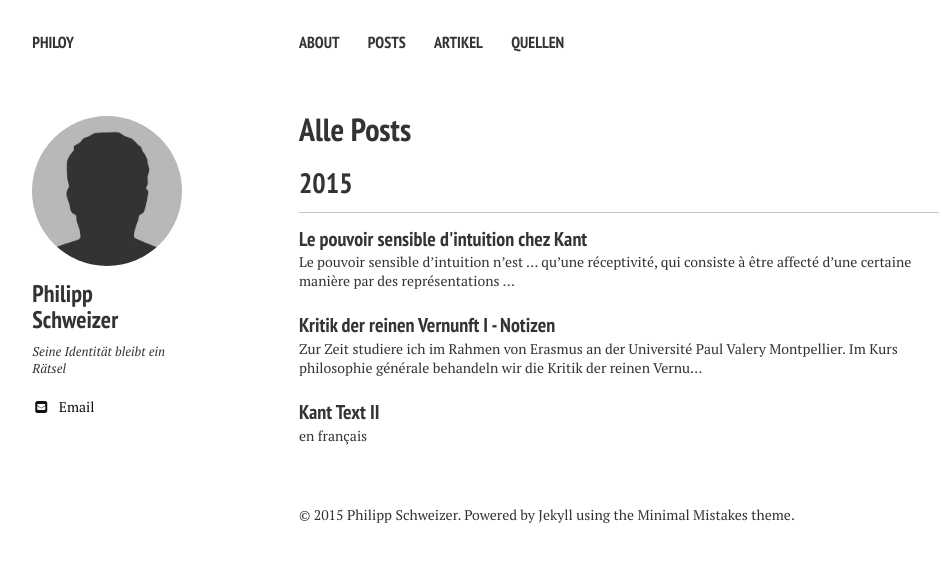
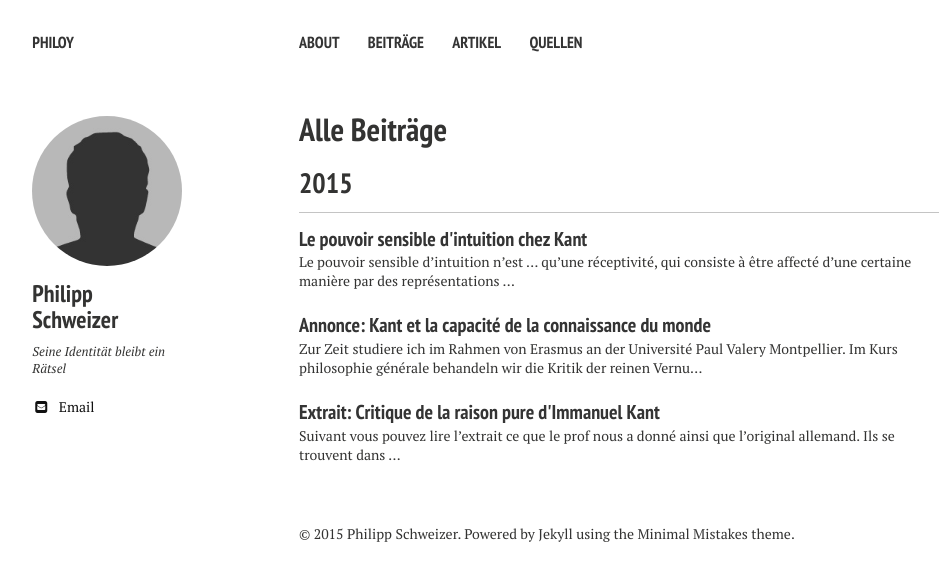
Before and after one commit to PhilippSchweizer/philosophy, a Jekyll site: the page built from posts/index.md, in a window 1280 px wide. Shown: the top 581 px of the page, without its empty margins (21-963 px from the left). Built offline with Jekyll 4.4.1, drawn with Linux system fonts in a browser that asks for light colours; nearby versions of some CDN libraries.

Commit message:
hoffentlich mehr klarheit in den überschriften und dateinamen

```diff
--- a/_data/navigation.yml
+++ b/_data/navigation.yml
@@ -3,7 +3,7 @@
 - title: About
   url: /about/
 
-- title: Posts
+- title: Beiträge
   url: /posts/
 
 - title: Artikel
--- a/_posts/2015-03-23-kant-text-II.md
+++ b/_posts/2015-03-23-kant-text-II.md
@@ -1,9 +1,11 @@
 ---
 layout: post
-title:  "Kant Text II"
+title:  "Extrait: Critique de la raison pure d'Immanuel Kant"
 date:   2015-03-23 00:00:00
 categories:
+tags: [kant, quelle]
 ---
+Suivant vous pouvez lire l'extrait ce que le prof nous a donné ainsi que l'original allemand. Ils se trouvent dans ...
 
 ### en français
 
--- /dev/null
+++ b/_posts/2015-04-15-annonce-kant-essai.md
@@ -0,0 +1,15 @@
+---
+layout: post
+title:  "Annonce: Kant et la capacité de la connaissance du monde"
+subtitle: "test"
+date:   2015-04-15
+categories:
+tags: [kant]
+---
+Zur Zeit studiere ich im Rahmen von Erasmus an der *Université Paul Valery Montpellier*. Im Kurs *philosophie générale* behandeln wir die *Kritik der reinen Vernunft* und das erste Projekt, das ich auf diesem Blog erarbeite, ist eine Hausarbeit zu einem kleinen Textausschnitt aus diesem Werk von Immanuel Kant. Zur Auswahl stehen zwei Texte; einer aus der ersten Auflage von 1781[^1] und der andere ist ein Ausschnitt aus der *Antinomie der reinen Vernunft* der zweiten Auflage von 1787[^2]. Entschieden habe ich mich für den zweiten Text. Darin fasst Kant zusammen, dass "die wirklichen Dinge der vergangenen Zeit [...] in dem transzendentalen Gegenstande der Erfahrung gegeben" seien. Was das bedeutet und welche erkenntnistheoretische Konsequenz diese Aussage hat, will ich versuchen mit einem Aufsatz unter dem Titel *Kant et la capacité de la connaissance du monde" zu beantworten.
+Die Hausarbeit muss auf Französisch eingereicht werden, weshalb ich versuchen werde, bereits meine Notizen auf Französisch zu verfassen. Ansonsten sehe ich mich am Ende mit der Situation konfrontiert, einen philosophischen Text in eine Sprache übersetzen zu müssen, welche ich nur leidlich beherrsche. Das Verfassen auf Französisch ist zwar eine gewaltige Herausforderung, aber es ist auch eine Chance auf neue Ideen. Einige dieser Notizen werde ich im Laufe meiner Arbeit als eigenständige Beiträge veröffentlichen. Den Anfang macht
+
+[^1]: <span style="font-variant: small-caps">Kant,</span> (Immanuel) *Critik der reinen Vernunft (1781).* Johann Friedrich Hartknoch, Riga 1781. S. 126-128.
+    Online in [Wikisource](http://de.wikisource.org/wiki/Critik_der_reinen_Vernunft_%281781%29)
+
+[^2]: <span style="font-variant: small-caps">Kant,</span> (Immanuel) *Kritik der reinen Vernunft. Zweite hin und wieder verbesserte Auflage (1787).* Johann Friedrich Hartknoch, Riga 1787. S. ...
--- /dev/null
+++ b/_posts/2015-04-15-le-pouvoir-sensible-d'intuition-chez-kant.md
@@ -0,0 +1,20 @@
+---
+layout: post
+title: "Le pouvoir sensible d'intuition chez Kant"
+modified:
+categories:
+excerpt:
+tags: [kant, fr]
+image:
+  feature:
+date: 2015-04-15T17:16:19+02:00
+---
+> Le pouvoir sensible d'intuition n’est &hellip; qu’une réceptivité, qui consiste à être affecté d’une certaine manière par des représentations &hellip;
+
+> Das sinnliche Anschauungsvermögen ist eigentlich nur eine Rezeptivität, auf gewisse Weise mit Vorstellungen affiziert zu werden &hellip;
+
+<p>
+<!-- La traduction de la notion est tout à fait remarquable. Le mot allemand *Anschauung* on traduirait comme conception ou même opinion ou avis. Ce notion contient autant le processus de se faire un avis que l'avis il-même. Dans ce sens, ca rien a voir avec l'intuition comme une connaissance "directe, immédiate de la vérité, sans recours au raisonnement, à l'expérience."[^1] -->
+</p>
+
+[^1]: Cette définition dérive du [Larousse](http://www.larousse.fr/dictionnaires/francais/intuition/44033)
--- a/posts/index.md
+++ b/posts/index.md
@@ -1,5 +1,5 @@
 ---
 layout: post-index
-title: Alle Posts
-excerpt: "Eine Liste mit allen Posts"
+title: Alle Beiträge
+excerpt: "Eine Liste mit allen Beiträgen"
 ---
```
Also changed, not shown: _drafts/kant-notizen-auf-deutsch.md (renamed from _posts/2015-04-15-kant-begriffe.markdown, +0 -19 lines), _posts/2015-04-15-kritik-der-reinen-vernunft-I.md (deleted, +0 -13 lines).
